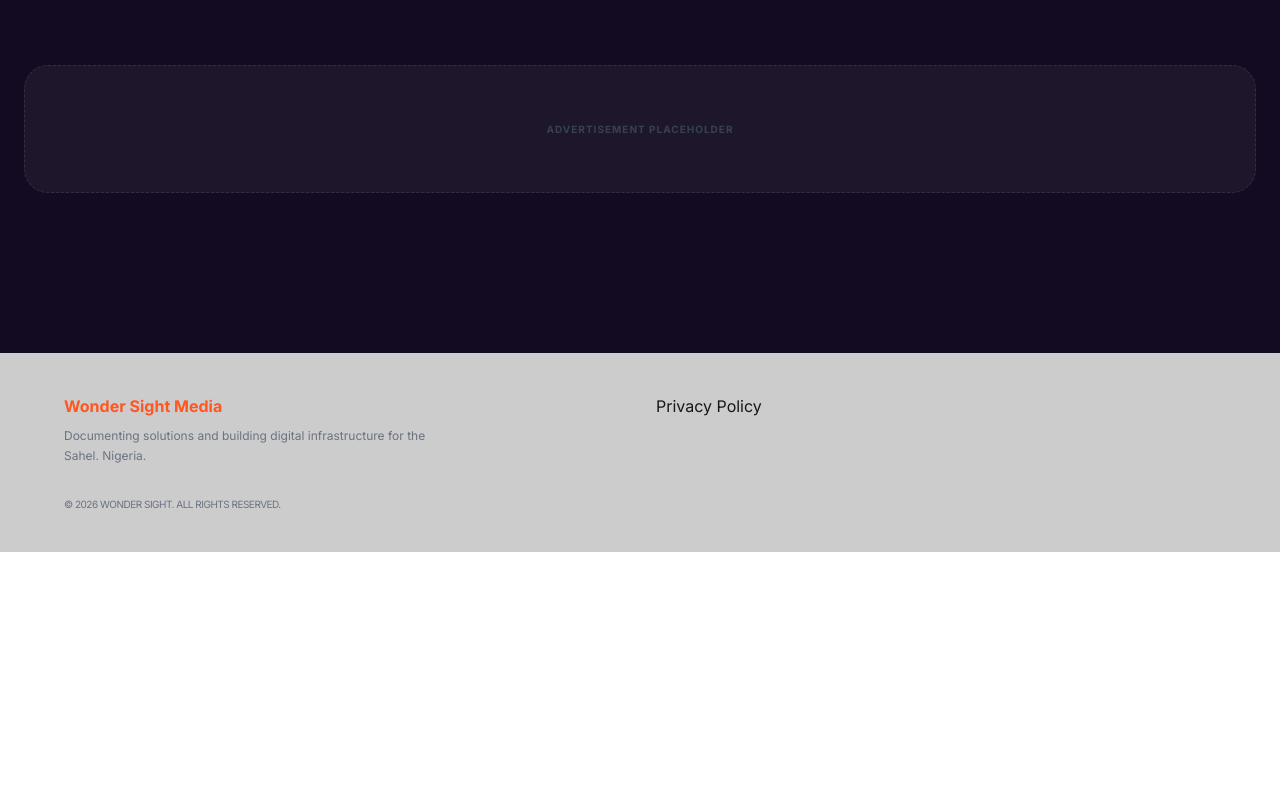
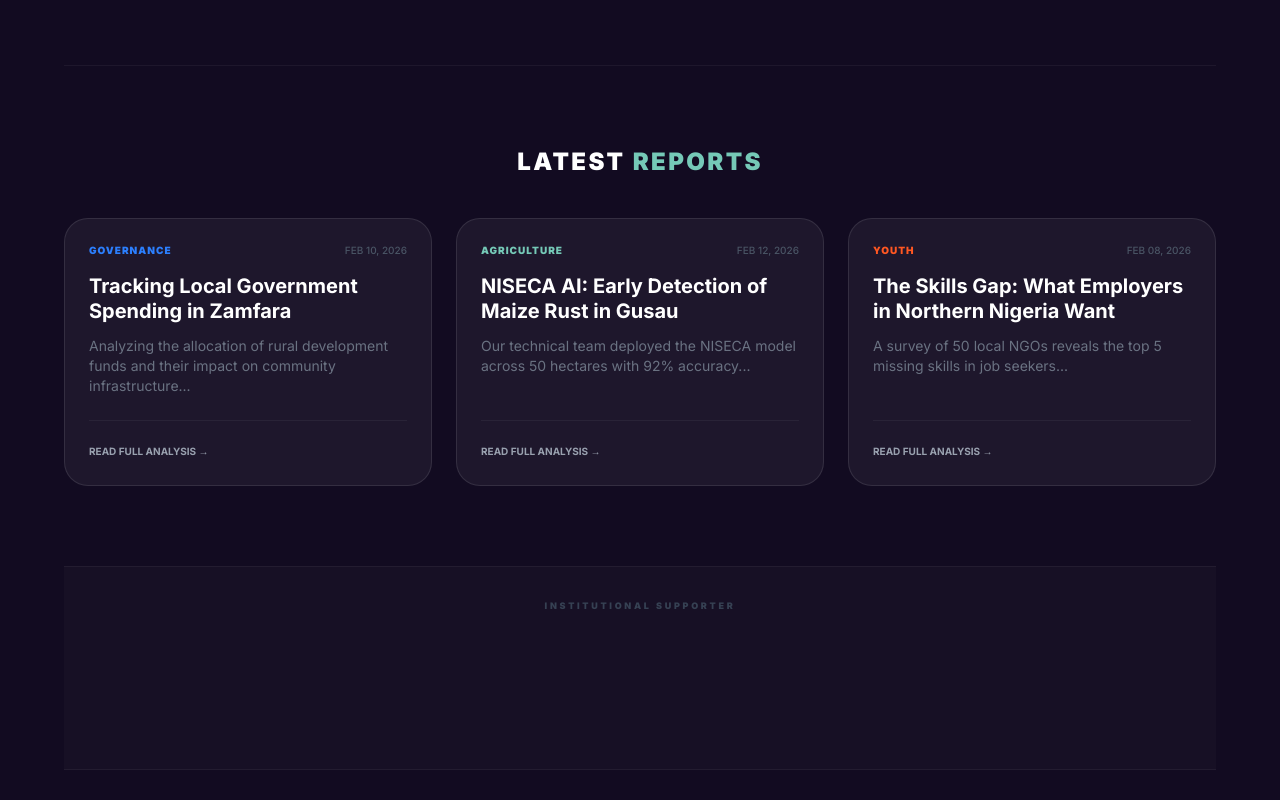
Before and after one commit to musaalamin/wondersight-media, a Next.js app: page /news in a window 1280 px wide. Shown: the part 540-1340 px from the top of the page. Before the commit the page ends 1092 px from the top, so only its background shows below. Built offline with nearby package versions, Linux system fonts and the light colour scheme.

Commit message:
Added dedicated Governance and Youth category pages

```diff
--- a/src/app/news/agriculture/page.tsx
+++ b/src/app/news/agriculture/page.tsx
@@ -1,35 +1,29 @@
 import React from 'react';
 import Link from 'next/link';
+import NewsCard from '@/components/NewsCard';
+import AdSlot from '@/components/AdSlot';
 
-export const metadata = {
-  title: 'Agriculture News | Wonder Sight Group',
-  description: 'Reporting on AI-driven farming and climate resilience in Northern Nigeria.',
-};
+export default function AgriNews() {
+  return (
+    <main className="max-w-6xl mx-auto py-20 px-6">
+      <h1 className="text-4xl font-black mb-12 uppercase tracking-tighter">Agricultural Innovation</h1>
 
-export default function AgriNewsPage() {
-  return (
-    <main className="min-h-screen bg-[#120B21] text-white py-20 px-6">
-      <div className="max-w-4xl mx-auto">
-        <Link href="/news" className="text-[#75C9B7] text-xs font-bold uppercase mb-8 block">← Back to Newsroom</Link>
-        <h1 className="text-4xl font-black mb-4">Agriculture & <span className="text-[#75C9B7]">Innovation</span></h1>
-        <p className="text-gray-400 mb-12 italic border-l-2 border-[#75C9B7] pl-4">Covering the intersection of climate resilience and AI technology in Zamfara.</p>
+      <div className="grid grid-cols-1 md:grid-cols-2 lg:grid-cols-3 gap-6">
+        <NewsCard
+          title="NISECA AI: Early Detection of Maize Rust in Gusau"
+          excerpt="Our technical team deployed the NISECA model across 50 hectares..."
+          category="Agriculture"
+          date="FEB 12, 2026"
+          slug="niseca-maize-rust-gusau"
+        />
+        {/* Add more NewsCards here */}
+      </div>
 
-        <div className="space-y-12">
-          {/* Sample Article 1 */}
-          <article className="group">
-            <span className="text-[10px] text-[#75C9B7] font-bold uppercase">Tech Case Study</span>
-            <h2 className="text-2xl font-bold mt-2 group-hover:text-[#75C9B7] transition cursor-pointer">How NISECA AI Diagnosed 500+ Farms in Gusau</h2>
-            <p className="text-gray-500 mt-4 leading-relaxed">A deep dive into the impact of automated crop disease detection for local smallholder farmers...</p>
-          </article>
-
-          {/* Sample Article 2 */}
-          <article className="group">
-            <span className="text-[10px] text-[#75C9B7] font-bold uppercase">Climate Report</span>
-            <h2 className="text-2xl font-bold mt-2 group-hover:text-[#75C9B7] transition cursor-pointer">The Earth Keepers: Preparing for a Shorter Rainy Season</h2>
-            <p className="text-gray-500 mt-4 leading-relaxed">Experts suggest new irrigation methods as climate patterns shift across the Sahel region...</p>
-          </article>
-        </div>
-      </div>
+      {/* Insert Ad after the first row of news */}
+      <AdSlot
+        id="d672b73a8fef1129ef5fdafb6f13212b"
+        scriptSrc="https://pl28696234.effectivegatecpm.com/d672b73a8fef1129ef5fdafb6f13212b/invoke.js"
+      />
     </main>
   );
 }
--- a/src/app/news/governance-security/page.tsx
+++ b/src/app/news/governance-security/page.tsx
@@ -1,33 +1,43 @@
 import React from 'react';
 import Link from 'next/link';
-
-export const metadata = {
-  title: 'Governance & Security | Wonder Sight News',
-  description: 'Analyzing policy impact and security reforms in Northwestern Nigeria.',
-};
+import NewsCard from '@/components/NewsCard';
+import AdSlot from '@/components/AdSlot';
 
 export default function GovernancePage() {
-  const articles = [
-    { title: "Reading the Signals: Governance in 2026", date: "Feb 12, 2026", snippet: "How institutions in Nigeria are shifting toward dignity-based governance and institutional intelligence." },
-    { title: "Northern Security Trust Fund: A Regional Strategy", date: "Jan 10, 2026", snippet: "Breaking down the impact of the 1 billion Naira monthly state contributions to regional safety." }
-  ];
-
   return (
     <main className="min-h-screen bg-[#120B21] text-white py-20 px-6">
-      <div className="max-w-4xl mx-auto">
-        <Link href="/news" className="text-blue-400 text-xs font-bold uppercase mb-8 block">← Newsroom</Link>
-        <h1 className="text-4xl font-black mb-4">Governance & <span className="text-blue-500">Security</span></h1>
-        <p className="text-gray-400 mb-12 italic border-l-2 border-blue-500 pl-4">Solution-oriented reporting on policy, accountability, and peacebuilding.</p>
+      <div className="max-w-6xl mx-auto">
+        <Link href="/news" className="text-blue-500 text-xs font-bold uppercase mb-8 block tracking-widest">
+          ← Newsroom Home
+        </Link>
 
-        <div className="space-y-12">
-          {articles.map((art, i) => (
-            <article key={i} className="group border-b border-white/5 pb-8">
-              <span className="text-[10px] text-gray-500 font-bold uppercase">{art.date}</span>
-              <h2 className="text-2xl font-bold mt-2 group-hover:text-blue-400 transition cursor-pointer">{art.title}</h2>
-              <p className="text-gray-500 mt-4 leading-relaxed">{art.snippet}</p>
-            </article>
-          ))}
+        <header className="mb-16">
+          <h1 className="text-4xl md:text-5xl font-black mb-4">Governance & <span className="text-blue-500">Security</span></h1>
+          <p className="text-gray-400 max-w-2xl leading-relaxed">
+            Investigative reporting on public policy, local government accountability, and community-led peacebuilding in the Northwest.
+          </p>
+        </header>
+
+        <div className="grid grid-cols-1 md:grid-cols-2 gap-8 mb-12">
+          <NewsCard
+            title="Tracking Local Government Spending in Zamfara: A 2025 Audit"
+            excerpt="Analyzing the allocation of rural development funds and their impact on community infrastructure..."
+            category="Governance"
+            date="FEB 10, 2026"
+            slug="zamfara-audit-2025"
+            color="text-blue-500"
+          />
+          <NewsCard
+            title="The Role of Community Vigilance Groups in Peacebuilding"
+            excerpt="How local coordination is improving safety across rural corridors in Gusau and surrounding areas..."
+            category="Security"
+            date="FEB 05, 2026"
+            slug="community-peacebuilding-security"
+            color="text-blue-400"
+          />
         </div>
+
+        <AdSlot id="gov-sec-banner" scriptSrc="https://your-adsterra-script-here.js" />
       </div>
     </main>
   );
--- a/src/app/news/page.tsx
+++ b/src/app/news/page.tsx
@@ -1,5 +1,7 @@
 import React from 'react';
 import Link from 'next/link';
+import NewsCard from '@/components/NewsCard';
+import AdSlot from '@/components/AdSlot';
 
 const categories = [
   { title: "Governance & Security", slug: "governance-security", color: "border-blue-500", desc: "Policy analysis and civic accountability in the Sahel." },
@@ -10,6 +12,7 @@ const categories = [
 export default function NewsroomPage() {
   return (
     <main className="min-h-screen bg-[#120B21] text-white py-20 px-6">
+      {/* Hero Section */}
       <div className="max-w-6xl mx-auto text-center mb-16">
         <h1 className="text-5xl font-black mb-6 tracking-tighter">THE <span className="text-[#FF5722]">NEWSROOM</span></h1>
         <p className="text-gray-400 max-w-2xl mx-auto text-lg leading-relaxed">
@@ -17,7 +20,8 @@ export default function NewsroomPage() {
         </p>
       </div>
 
-      <div className="grid grid-cols-1 md:grid-cols-3 gap-8 mb-20">
+      {/* Category Beats */}
+      <div className="grid grid-cols-1 md:grid-cols-3 gap-8 mb-20 max-w-6xl mx-auto">
         {categories.map((cat) => (
           <Link key={cat.slug} href={`/news/${cat.slug}`}>
             <div className={`p-8 bg-white/5 border-l-4 ${cat.color} rounded-2xl hover:bg-white/10 transition cursor-pointer h-full`}>
@@ -29,9 +33,46 @@ export default function NewsroomPage() {
         ))}
       </div>
 
-      {/* Ad Placeholder for Adsterra/AdSense */}
-      <div className="w-full h-32 bg-white/5 rounded-3xl border border-dashed border-white/10 flex items-center justify-center mb-20">
-        <span className="text-gray-700 font-bold uppercase tracking-widest text-[10px]">Advertisement Placeholder</span>
+      <hr className="border-white/5 mb-20 max-w-6xl mx-auto" />
+
+      {/* Latest Reports Section using your NewsCard component */}
+      <section className="max-w-6xl mx-auto mb-20">
+        <h2 className="text-2xl font-black uppercase tracking-widest mb-10 text-center">Latest <span className="text-[#75C9B7]">Reports</span></h2>
+
+        <div className="grid grid-cols-1 md:grid-cols-2 lg:grid-cols-3 gap-6">
+          <NewsCard
+            title="Tracking Local Government Spending in Zamfara"
+            excerpt="Analyzing the allocation of rural development funds and their impact on community infrastructure..."
+            category="Governance"
+            date="FEB 10, 2026"
+            slug="zamfara-audit-2025"
+            color="text-blue-500"
+          />
+          <NewsCard
+            title="NISECA AI: Early Detection of Maize Rust in Gusau"
+            excerpt="Our technical team deployed the NISECA model across 50 hectares with 92% accuracy..."
+            category="Agriculture"
+            date="FEB 12, 2026"
+            slug="niseca-maize-rust-gusau"
+          />
+          <NewsCard
+            title="The Skills Gap: What Employers in Northern Nigeria Want"
+            excerpt="A survey of 50 local NGOs reveals the top 5 missing skills in job seekers..."
+            category="Youth"
+            date="FEB 08, 2026"
+            slug="skills-gap-survey-2026"
+            color="text-[#FF5722]"
+          />
+        </div>
+      </section>
+
+      {/* Ad Section using your AdSlot component */}
+      <div className="max-w-6xl mx-auto">
+        <AdSlot
+           id="main-news-banner"
+           scriptSrc="https://pl28696234.effectivegatecpm.com/d672b73a8fef1129ef5fdafb6f13212b/invoke.js"
+           label="Institutional Supporter"
+        />
       </div>
     </main>
   );
--- a/src/app/news/youth/page.tsx
+++ b/src/app/news/youth/page.tsx
@@ -1,33 +1,43 @@
 import React from 'react';
 import Link from 'next/link';
-
-export const metadata = {
-  title: 'Youth & Opportunity | Wonder Sight News',
-  description: 'Skills gaps, entrepreneurship, and employment trends for the Sahel generation.',
-};
+import NewsCard from '@/components/NewsCard';
+import AdSlot from '@/components/AdSlot';
 
 export default function YouthPage() {
-  const articles = [
-    { title: "The 2026 Youth Pulse: From Agriculture to Services", date: "Feb 11, 2026", snippet: "Why Nigerian youth are moving toward purpose-driven careers and digital entrepreneurship." },
-    { title: "Bridging the Divide: Practical Training Outcomes", date: "Feb 05, 2026", snippet: "How market-linked TVET programs are reducing underemployment in Zamfara and beyond." }
-  ];
-
   return (
     <main className="min-h-screen bg-[#120B21] text-white py-20 px-6">
-      <div className="max-w-4xl mx-auto">
-        <Link href="/news" className="text-[#FF5722] text-xs font-bold uppercase mb-8 block">← Newsroom</Link>
-        <h1 className="text-4xl font-black mb-4">Youth & <span className="text-[#FF5722]">Opportunity</span></h1>
-        <p className="text-gray-400 mb-12 italic border-l-2 border-[#FF5722] pl-4">Tracking employment intelligence and skills development for the next generation.</p>
+      <div className="max-w-6xl mx-auto">
+        <Link href="/news" className="text-[#FF5722] text-xs font-bold uppercase mb-8 block tracking-widest">
+          ← Newsroom Home
+        </Link>
 
-        <div className="space-y-12">
-          {articles.map((art, i) => (
-            <article key={i} className="group border-b border-white/5 pb-8">
-              <span className="text-[10px] text-gray-500 font-bold uppercase">{art.date}</span>
-              <h2 className="text-2xl font-bold mt-2 group-hover:text-[#FF5722] transition cursor-pointer">{art.title}</h2>
-              <p className="text-gray-500 mt-4 leading-relaxed">{art.snippet}</p>
-            </article>
-          ))}
+        <header className="mb-16">
+          <h1 className="text-4xl md:text-5xl font-black mb-4">Youth & <span className="text-[#FF5722]">Intelligence</span></h1>
+          <p className="text-gray-400 max-w-2xl leading-relaxed">
+            Data-driven reporting on the youth job market, entrepreneurship trends, and digital skills development.
+          </p>
+        </header>
+
+        <div className="grid grid-cols-1 md:grid-cols-2 gap-8 mb-12">
+          <NewsCard
+            title="Zamfara’s Emerging Tech Hubs: Why Now?"
+            excerpt="A look at the rise of freelance digital labor among university graduates in the state capital..."
+            category="Youth"
+            date="FEB 12, 2026"
+            slug="zamfara-tech-hubs-growth"
+            color="text-[#FF5722]"
+          />
+          <NewsCard
+            title="The Skills Gap: What Employers in Northern Nigeria Want"
+            excerpt="A survey of 50 local NGOs and businesses reveals the top 5 missing skills in job seekers..."
+            category="Employment"
+            date="FEB 08, 2026"
+            slug="skills-gap-survey-2026"
+            color="text-[#FF7043]"
+          />
         </div>
+
+        <AdSlot id="youth-banner" scriptSrc="https://your-adsterra-script-here.js" />
       </div>
     </main>
   );
--- a/src/components/AdSlot.tsx
+++ b/src/components/AdSlot.tsx
@@ -0,0 +1,30 @@
+'use client';
+import React from 'react';
+import Script from 'next/script';
+
+interface AdSlotProps {
+  id: string;
+  scriptSrc: string;
+  label?: string;
+}
+
+export default function AdSlot({ id, scriptSrc, label = "Sponsored Content" }: AdSlotProps) {
+  return (
+    <div className="w-full my-12 py-8 flex flex-col items-center border-y border-white/5 bg-white/[0.02]">
+      <span className="text-[9px] font-black uppercase tracking-[0.3em] text-gray-700 mb-6">
+        {label}
+      </span>
+
+      {/* Ad Container */}
+      <div id={`container-${id}`} className="w-full max-w-4xl min-h-[100px] flex justify-center">
+        {/* Adsterra/AdSense will inject the ad here */}
+      </div>
+
+      <Script
+        id={`ad-script-${id}`}
+        src={scriptSrc}
+        strategy="lazyOnload"
+      />
+    </div>
+  );
+}
--- a/src/components/NewsCard.tsx
+++ b/src/components/NewsCard.tsx
@@ -0,0 +1,39 @@
+import React from 'react';
+import Link from 'next/link';
+
+interface NewsCardProps {
+  title: string;
+  excerpt: string;
+  category: string;
+  date: string;
+  slug: string;
+  color?: string;
+}
+
+export default function NewsCard({ title, excerpt, category, date, slug, color = "text-[#75C9B7]" }: NewsCardProps) {
+  return (
+    <Link href={`/news/${category.toLowerCase()}/${slug}`} className="block group">
+      <div className="p-6 bg-white/5 border border-white/10 rounded-3xl hover:bg-white/[0.08] transition-all duration-300 h-full flex flex-col justify-between">
+        <div>
+          <div className="flex justify-between items-center mb-4">
+            <span className={`text-[10px] font-black uppercase tracking-widest ${color}`}>
+              {category}
+            </span>
+            <span className="text-[10px] text-gray-600 font-medium">{date}</span>
+          </div>
+          <h3 className="text-xl font-bold leading-tight group-hover:text-white transition-colors">
+            {title}
+          </h3>
+          <p className="text-gray-500 text-sm mt-3 line-clamp-3">
+            {excerpt}
+          </p>
+        </div>
+        <div className="mt-6 pt-4 border-t border-white/5">
+          <span className="text-[10px] font-bold uppercase text-gray-400 group-hover:text-white transition-colors">
+            Read Full Analysis →
+          </span>
+        </div>
+      </div>
+    </Link>
+  );
+}
```
